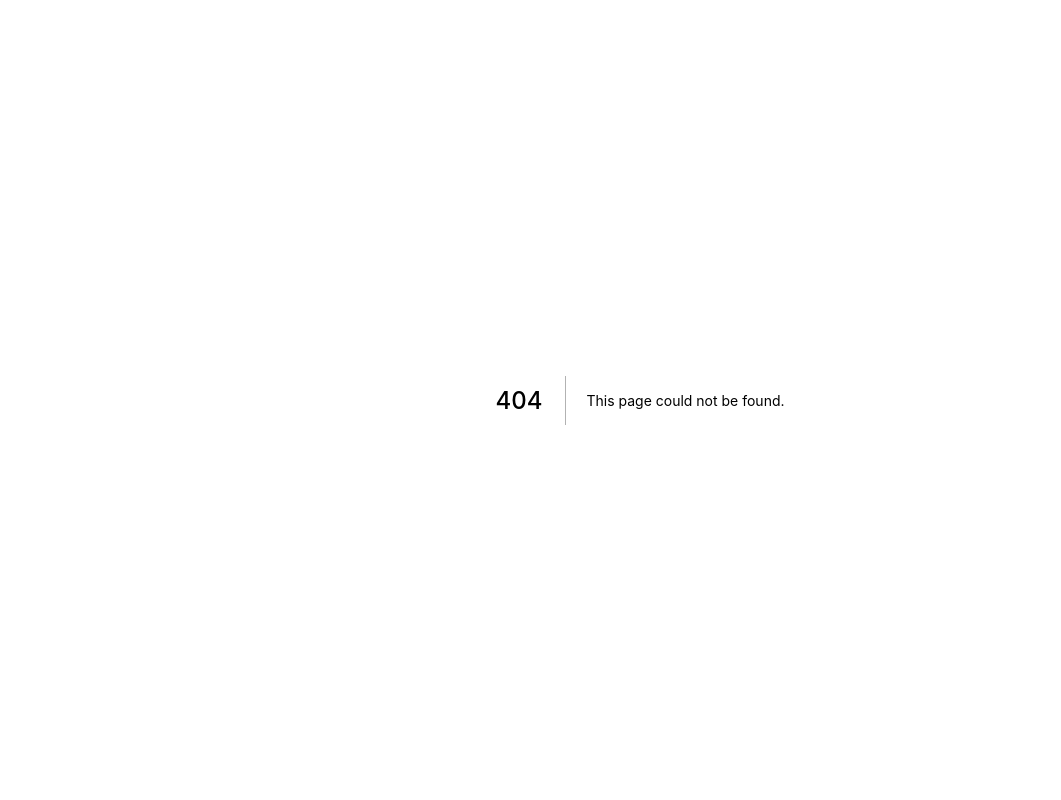
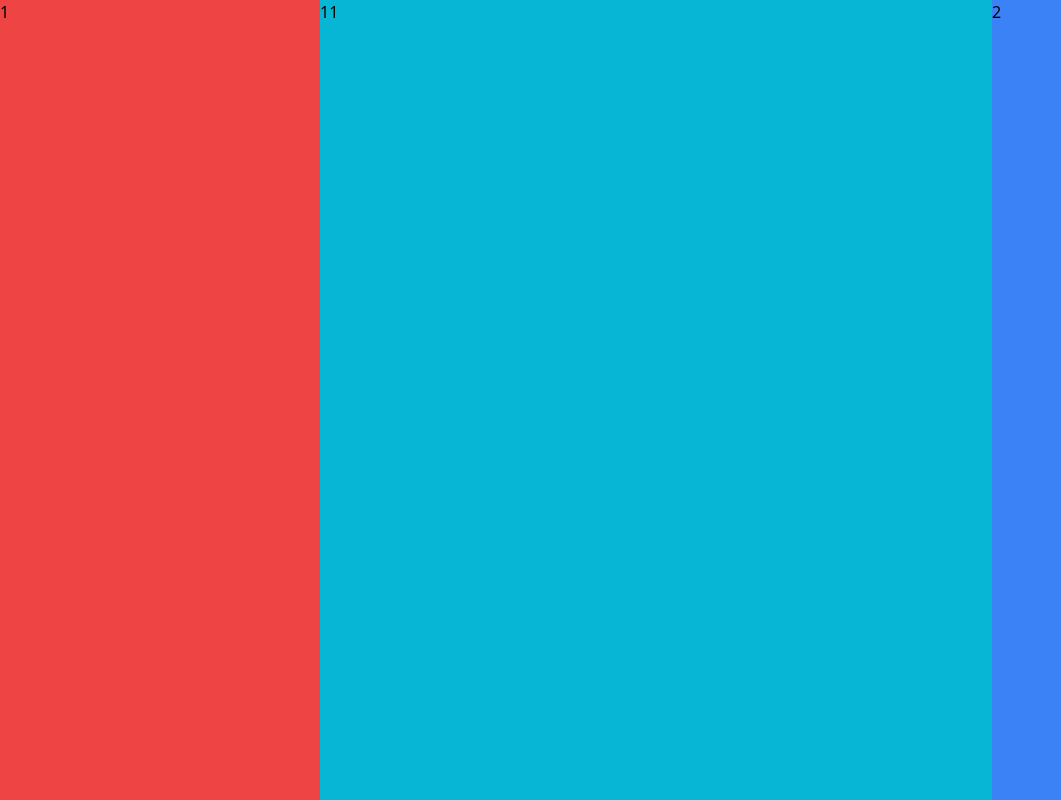
Before and after one commit to hojjatramezani/twitter-nextjs, a Next.js app in the folder my-app/: page /profile/dashboard in a window 1280 px wide. Before the commit this address had no page. Shown: the whole page, without its empty margins (0-1061 px from the left). Built offline with nearby package versions, Linux system fonts and the light colour scheme.

Commit message:
doing dashboard style

```diff
--- /dev/null
+++ b/my-app/layouts/LayoutDashboard/LayoutDashboard.tsx
@@ -0,0 +1,16 @@
+import React from 'react';
+
+const LayoutDashboard = ( props: any ) =>
+{
+    return (
+        <div className="flex flex-row w-full bg-cyan-500 min-h-screen">
+            <div className="flex bg-red-500 w-80">1</div>
+            <div className='grow '>
+                {props.children}
+            </div>
+            <div className="flex bg-blue-500 w-72">2</div>
+        </div>
+    );
+};
+
+export default LayoutDashboard;
--- a/my-app/pages/authorization.tsx
+++ b/my-app/pages/authorization.tsx
@@ -6,7 +6,6 @@ import Signup from "../components/Authorization/Signup";
 const authorization = () =>
 {
     const [ tab, setTab ] = useState<'login' | 'signup'>( 'login' );
-
 
     return (
         <div className={style.root}>
--- /dev/null
+++ b/my-app/pages/profile/dashboard.tsx
@@ -0,0 +1,13 @@
+import { useState } from "react";
+import LayoutDashboard from "../../layouts/LayoutDashboard/LayoutDashboard";
+
+const dashboard = () =>
+{
+    return (
+        <LayoutDashboard>
+            <div>11</div>
+        </LayoutDashboard>
+    );
+};
+
+export default dashboard;
--- a/my-app/tailwind.config.js
+++ b/my-app/tailwind.config.js
@@ -2,6 +2,7 @@ module.exports = {
   content: [
     "./pages/**/*.{js,ts,jsx,tsx}",
     "./components/**/*.{js,ts,jsx,tsx}",
+    "./layouts/**/*.{js,ts,jsx,tsx}",
   ],
   theme: {
     extend: {},
```
